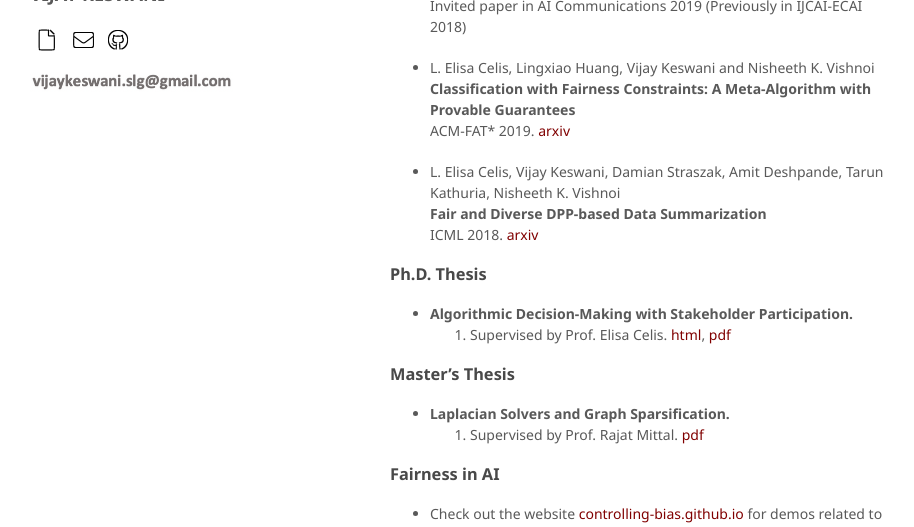
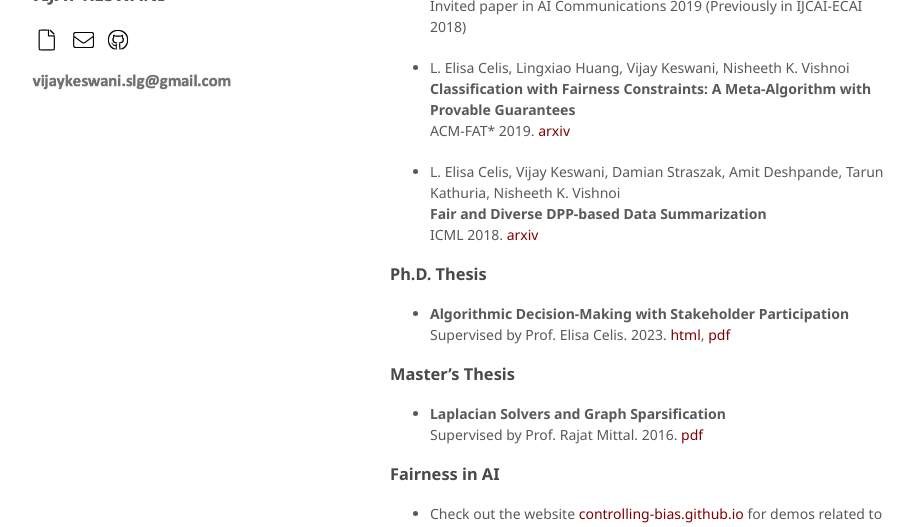
Before and after one commit to vijaykeswani/vijaykeswani.github.io, a Jekyll site: the page built from index.md, in a window 1280 px wide and 900 px high, scrolled down 1542 px, cut to the strip 285-812 px from the top of the window. Shown: the whole strip, without its empty margins (180-1094 px from the left). Built offline with Jekyll 4.4.1, drawn with Linux system fonts in a browser that asks for light colours; nearby versions of some CDN libraries; a script that is not in the unit is left out.

Commit message:
Update index.md

```diff
--- a/index.md
+++ b/index.md
@@ -72,7 +72,7 @@ I received my Ph.D. from the [Department of Statistics and Data Science](https:/
     Invited paper in AI Communications 2019
     (Previously in IJCAI-ECAI 2018)
 
-*   L. Elisa Celis, Lingxiao Huang, Vijay Keswani and Nisheeth K. Vishnoi\\
+*   L. Elisa Celis, Lingxiao Huang, Vijay Keswani, Nisheeth K. Vishnoi\\
     <b>Classification with Fairness Constraints: A Meta-Algorithm with Provable Guarantees</b>\\
     ACM-FAT* 2019. [arxiv](https://arxiv.org/abs/1806.06055)
 
@@ -82,13 +82,13 @@ I received my Ph.D. from the [Department of Statistics and Data Science](https:/
 
 ### Ph.D. Thesis
 
-*   <b>Algorithmic Decision-Making with Stakeholder Participation.</b>\\
-    2023. Supervised by Prof. Elisa Celis. [html](Dissertation.html), [pdf](Dissertation.pdf)
+*   <b>Algorithmic Decision-Making with Stakeholder Participation</b>\\
+    Supervised by Prof. Elisa Celis. 2023. [html](Dissertation.html), [pdf](Dissertation.pdf)
 
 ### Master's Thesis
 
-*   <b>Laplacian Solvers and Graph Sparsification.</b>\\
-    2016. Supervised by Prof. Rajat Mittal. [pdf](thesis.pdf)
+*   <b>Laplacian Solvers and Graph Sparsification</b>\\
+    Supervised by Prof. Rajat Mittal. 2016. [pdf](thesis.pdf)
 
 ### Fairness in AI
 
```
